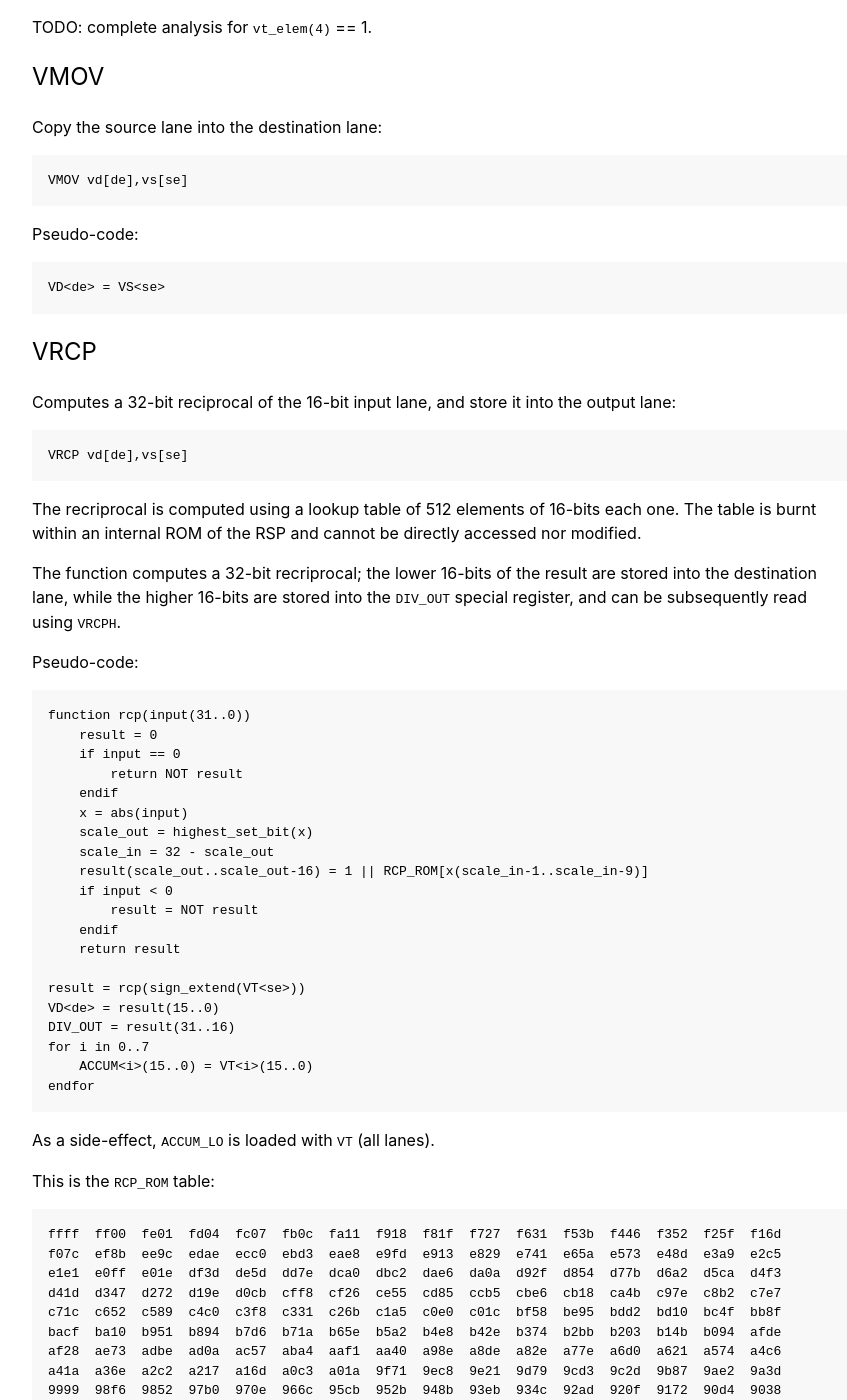
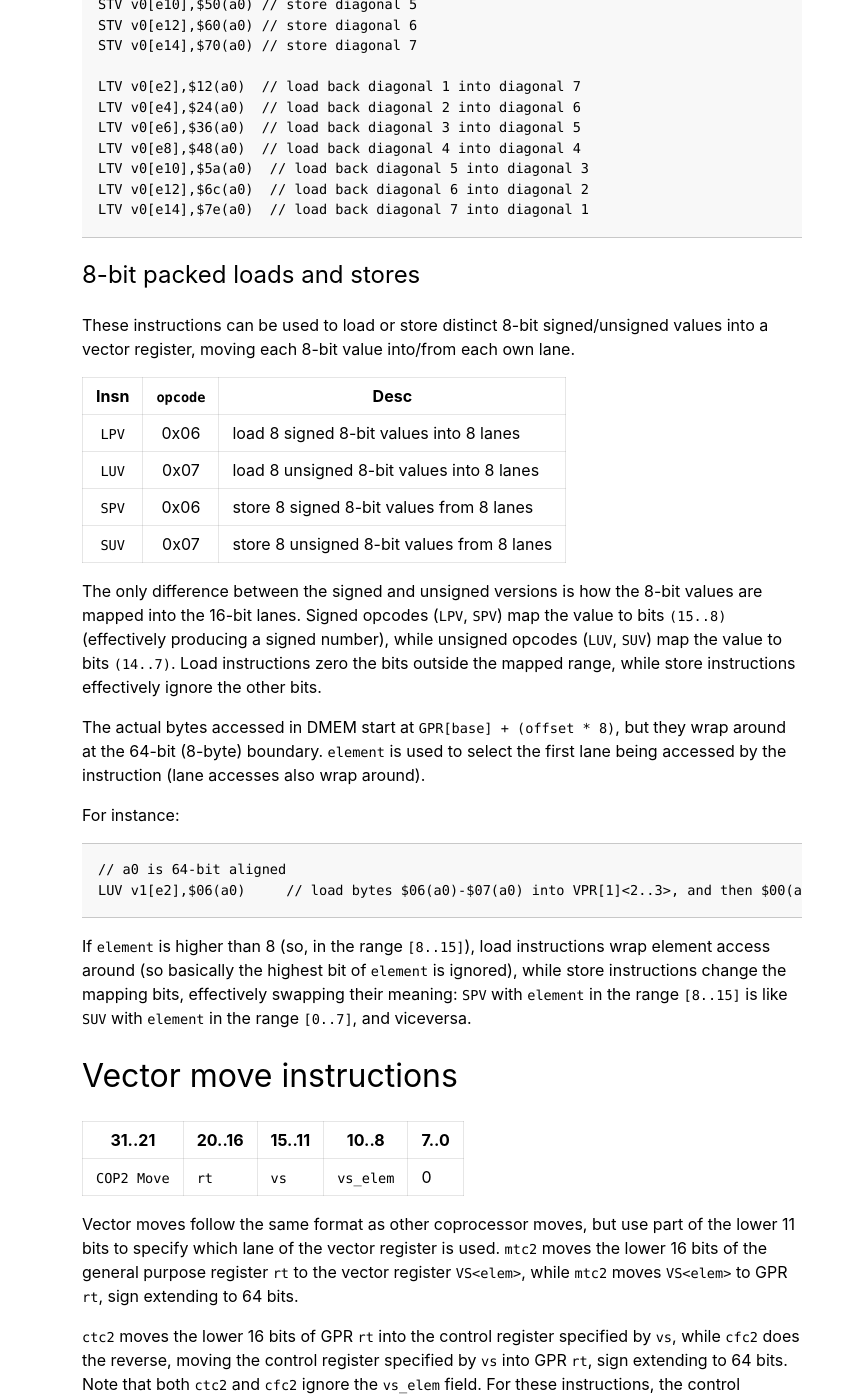
Before and after one commit to emudev-org/emudev.org, a Jekyll site: the page built from _posts/2020-03-28-RSP.md, in a window 1280 px wide and 1400 px high, scrolled down 6907 px. Shown: the whole window, without its empty margins (198-1045 px from the left). Built offline with Jekyll 4.4.1, drawn with Linux system fonts in a browser that asks for light colours; some of the changed text lies outside the part shown.

Commit message:
Style tables, reduce line length

```diff
--- a/_layouts/default.html
+++ b/_layouts/default.html
@@ -23,7 +23,7 @@
         <li class="nav-item"><a href="/getting_started">Getting Started</a></li>
         <li class="nav-item"><a href="/articles">Articles</a></li>
         <li class="nav-item"><a href="/documentation">Documentation</a></li>
-        <li class="nav-item"><a href="https://discordapp.com/invite/dkmJAes">Discord Chat</a></li>
+        <li class="nav-item"><a href="https://discordapp.com/invite/dkmJAes">Discord</a></li>
       </ul>
     </nav>
     <main>{{ content }}</main>
--- a/_posts/2020-03-28-RSP.md
+++ b/_posts/2020-03-28-RSP.md
@@ -4,13 +4,12 @@ title: RSP Vector Instructions
 author: rasky
 ---
 
-RSP (Reality Signal Processor) is the name of the computation units used
-for mathematical calculations.
-
-It is made by a stripped-down R4300 core (without a few more advanced opcodes)
-referred to as Scalar Unit (SU), composed with a coprocessor (configured as
-COP2) that can perform SIMD operations on a separate set of vector registers,
-reffered to as Vector Unit (VU).
+Within the Nintendo 64, the RSP (Reality Signal Processor) is the name of the
+computation units used for mathematical calculations. It is made by a
+stripped-down R4300 core (without a few more advanced opcodes) referred to as
+the Scalar Unit (SU), composed with a coprocessor (configured as COP2) that can
+perform SIMD operations on a separate set of vector registers, referred to
+as the Vector Unit (VU).
 
 RSP has two different banks of onboard 0-stalls dedicated memories: IMEM (4KB)
 for instructions, and DMEM (4KB) for data. It has no external memory buses but has
@@ -24,6 +23,14 @@ the VU.
 Excluding stalls in the pipeline, the RSP is able to perform in parallel
 one SU and one VU opcode in a single clock cycle. For best performance, the
 microcode should thus interleave SU and VU opcodes.
+
+*This article is originally from github.com/rasky/r64emu*
+
+Table of Contents
+=================
+
+- Placeholder list
+{:toc}
 
 Vector registers
 ================
@@ -116,7 +123,7 @@ These instructions can be used to load/store up to 64 bits of data to/from
 a register vector:
 
 | Insn | `opcode` | Desc |
-| :---: | :---: | --- |
+| --- | --- | --- |
 | LBV | 0x00 | load 1 byte into vector |
 | SBV | 0x00 | store 1 byte from vector |
 | LSV | 0x01 | load (up to) 2 bytes into vector |
@@ -151,7 +158,7 @@ These instructions can be used to load up to 128 bits of data to a register
 vector:
 
 | Insn | `opcode` | Desc |
-| :---: | :---: | --- |
+| --- | --- | --- |
 | LQV | 0x04 | load (up to) 16 bytes into vector, left-aligned |
 | LRV | 0x05 | load (up to) 16 bytes into vector, right-aligned |
 
@@ -189,7 +196,7 @@ These instructions can be used to load up to 128 bits of data to a register
 vector:
 
 | Insn | `opcode` | Desc |
-| :---: | :---: | --- |
+| --- | --- | --- |
 | SQV | 0x04 | store (up to) 16 bytes into vector, left-aligned |
 | SRV | 0x05 | store (up to) 16 bytes into vector, right-aligned |
 
@@ -215,7 +222,7 @@ These instructions are used to read/write lanes across a group of registers,
 to help implementing the transposition of a matrix:
 
 | Insn | `opcode` | Desc |
-| :---: | :---: | --- |
+| --- | --- | --- |
 | LTV | 0x08 | load 8 lanes from 8 different registers |
 | STV | 0x08 | store 8 lanes to 8 different registers  |
 
@@ -231,7 +238,7 @@ The following table shows the numbering of the 8 diagonals present in a 8-regist
 group; each cell of the table contains the diagonal that lane belongs to:
 
 | Reg | Lane 0 | Lane 1 | Lane 2 | Lane 3 | Lane 4 | Lane 5 | Lane 6 | Lane 7 |
-| --- | :---: | :---: | :---: | :---: | :---: | :---: | :---: | :---: |
+| --- | --- | --- | --- | --- | --- | --- | --- | --- |
 | `v0` | 0 | 1 | 2 | 3 | 4 | 5 | 6 | 7 |
 | `v1` | 7 | 0 | 1 | 2 | 3 | 4 | 5 | 6 |
 | `v2` | 6 | 7 | 0 | 1 | 2 | 3 | 4 | 5 |
@@ -266,26 +273,42 @@ the following sequence transposes it:
     LTV v0[e12],$6c(a0)  // load back diagonal 6 into diagonal 2
     LTV v0[e14],$7e(a0)  // load back diagonal 7 into diagonal 1
 
-128-bit vector rotated store
-----------------------------
+8-bit packed loads and stores
+-----------------------------
+These instructions can be used to load or store distinct 8-bit signed/unsigned values
+into a vector register, moving each 8-bit value into/from each own lane.
 
-Haven't implemented it yet.
+| Insn | `opcode` | Desc |
+| :---: | :---: | --- |
+| `LPV` | 0x06 | load 8 signed 8-bit values into 8 lanes |
+| `LUV` | 0x07 | load 8 unsigned 8-bit values into 8 lanes |
+| `SPV` | 0x06 | store 8 signed 8-bit values from 8 lanes |
+| `SUV` | 0x07 | store 8 unsigned 8-bit values from 8 lanes |
 
+The only difference between the signed and unsigned versions is how the 8-bit values are
+mapped into the 16-bit lanes. Signed opcodes (`LPV`, `SPV`) map the value to bits `(15..8)`
+(effectively producing a signed number), while unsigned opcodes (`LUV`, `SUV`) map the
+value to bits `(14..7)`. Load instructions zero the bits outside the mapped range, while
+store instructions effectively ignore the other bits.
 
-Packed vector loads and stores
-------------------------------
+The actual bytes accessed in DMEM start at `GPR[base] + (offset * 8)`, but they wrap around
+at the 64-bit (8-byte) boundary. `element` is used to select the first lane being accessed
+by the instruction (lane accesses also wrap around).
 
-The instructions load a vector register from a memory location in a particular
-strided pattern. The `lpv` and `spv` instructions are probably easiest to explain.
-`lpv` loads 8 consecutive bytes in memory into the 8 lanes of a vector register,
-placing each byte in the upper bits (15-8) of the lane. The `luv` and `suv`
-instructions also handle 8 consecutive bytes, but load them into bits 14-7 of
-each lane, rather than bits 15-8. `lhv` and `lfv` are like `luv` but access every
-second byte and every fourth byte, respectively.
+For instance:
 
+	// a0 is 64-bit aligned
+	LUV v1[e2],$06(a0)     // load bytes $06(a0)-$07(a0) into VPR[1]<2..3>, and then $00(a0)-$05(a0) into VPR[1]<4..7,0..1>
+
+If `element` is higher than 8 (so, in the range `[8..15]`), load instructions wrap
+element access around (so basically the highest bit of `element` is ignored), while
+store instructions change the mapping bits, effectively swapping their meaning: `SPV`
+with `element` in the range `[8..15]` is like `SUV` with `element` in the range `[0..7]`,
+and viceversa.
 
 Vector move instructions
 ========================
+
 | 31..21 | 20..16 | 15..11 | 10..8 | 7..0 |
 | --- | --- | --- | --- | --- |
 | `COP2 Move`| `rt` | `vs` | `vs_elem` | 0 |
@@ -303,7 +326,7 @@ specified by `vs` into GPR `rt`, sign extending to 64 bits. Note that both
 control register is specified as follows:
 
 | `vs` | Register |
-|---|---|
+| --- | --- |
 | 0 | `VCO` |
 | 1 | `VCC` |
 | 2 | `VCE` |
@@ -311,6 +334,7 @@ control register is specified as follows:
 
 Single-lane instructions
 ========================
+
 | 31..26 | 25 | 24..21 | 20..16 | 15..11 | 10..6 | 5..0 |
 | --- | --- | --- | --- | --- | --- | --- |
 | `COP2`| 1 | `vd_elem` | `vt` | `vt_elem` | `vd` | `opcode` |
--- a/assets/style.css
+++ b/assets/style.css
@@ -2,10 +2,11 @@
 
 body {
     font-family: -apple-system, BlinkMacSystemFont, "Segoe UI", Roboto, "Helvetica Neue", sans-serif;
-    max-width: 820px;
+    max-width: 720px;
     margin: auto;
     padding: 20px;
     line-height: 1.5;
+    overflow-wrap: break-word;
 }
 
 a {
@@ -24,6 +25,26 @@ h1, h2, h3 {
 pre {
     padding: 1rem;
     overflow: auto;
+    border-top: 1px solid rgba(128, 128, 128, 0.4);
+    border-bottom: 1px solid rgba(128, 128, 128, 0.4);
+}
+
+code {
+    font-family: "SFMono-Regular", Consolas, "Liberation Mono", Menlo, Courier, monospace;
+    font-size: 85%;
+    line-height: 1.45;
+}
+
+table {
+    border-spacing: 0;
+    border-collapse: collapse;
+    display: block;
+    overflow: auto;
+}
+
+th, td {
+    padding: 6px 13px;
+    border: 1px solid rgba(128, 128, 128, 0.2);
 }
 
 .navbar {
```
Also changed, not shown: _posts/2020-03-27-PSX_BIOS.md (+5 -0 lines).
